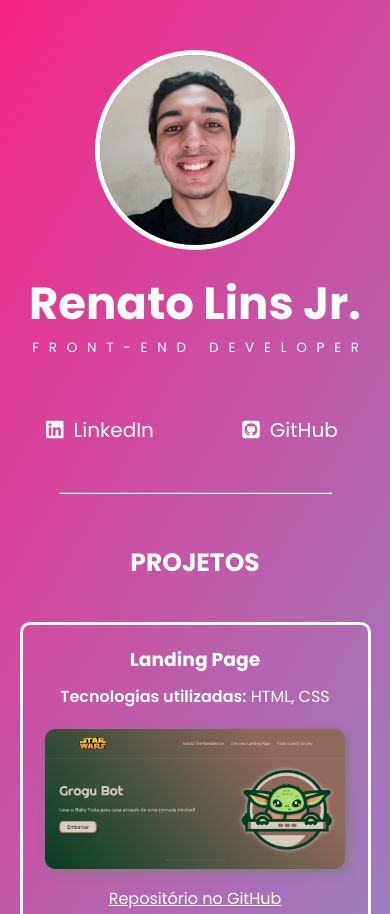
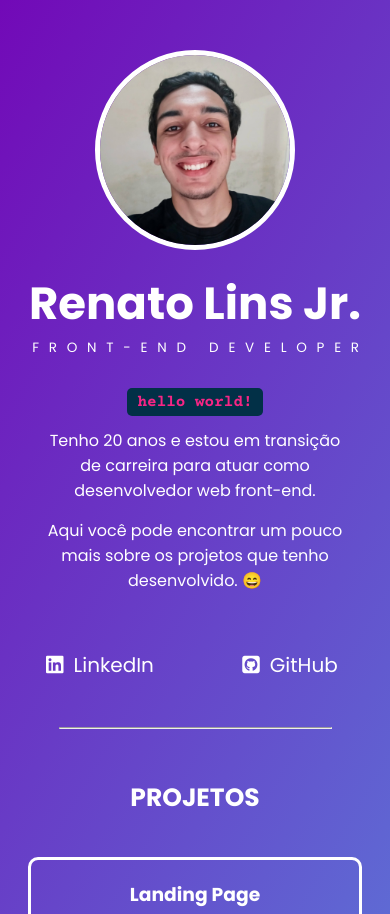
Before and after one commit to jucox/portfolio, a plain HTML site: page index.html in a window 390 px wide. Shown: the top 914 px of the page. Drawn offline with nearby package versions, Linux system fonts and the light colour scheme.

Commit message:
responsiveness fixed

```diff
--- a/index.html
+++ b/index.html
@@ -18,11 +18,11 @@
                     <h3>FRONT-END DEVELOPER</h3>
                 </div>
             </div>
-            <!-- <div class="about">
+            <div class="about">
                 <code>hello world!</code>
                 <p>Tenho 20 anos e estou em transição de carreira para atuar como desenvolvedor web front-end.</p>
-                <p>Aqui você pode encontrar um pouco mais sobre minhas experiências e projetos que tenho desenvolvido</p>
-            </div> -->
+                <p>Aqui você pode encontrar um pouco mais sobre os projetos que tenho desenvolvido. &#128516</p>
+            </div>
             <div class="social-medias">
                 <div>
                     <i class="fa-brands fa-linkedin"></i>
--- a/style.css
+++ b/style.css
@@ -10,7 +10,7 @@
 body {
     width: 100%;
     min-height: 100vh;
-    background: linear-gradient(120deg, #F72585 0%, #4CC9F0 100%);
+    Background: linear-gradient(120deg, #7209b7 0%, #4cc9f0 100%);
     display: flex;
     justify-content: center;
     align-items: center;
@@ -57,10 +57,11 @@ body {
     font-size: 17px;
 }
 
-/* .about {
+.about {
     color: #FFF;
     margin-top: 30px;
     text-align: center;
+    width: 80%;
 }
 
 .about code {
@@ -70,7 +71,12 @@ body {
     background-color: #023047;
     border-radius: 5px;
     padding: 5px 10px;
-} */
+}
+
+.about p {
+    margin-top: 15px;
+    width: 100%;
+}
 
 .social-medias {
     display: flex;
@@ -115,9 +121,8 @@ hr {
     display: flex;
     flex-direction: column;
     align-items: center;
-
     margin: 50px auto;
-    width: 100%;
+    width: 90%;
 }
 
 .projects-section h2 {
@@ -141,16 +146,19 @@ hr {
     gap: 10px;
     border: 3px solid #FFF;
     border-radius: 10px;
-    width: 90%;
+    max-width: 550px;
+    width: 95%;
     padding: 20px;
 }
 
 .project h3 {
     color: #FFF;
+    text-align: center;
 }
 
 .project p {
     color: #FFF;
+    max-width: 500px;
 }
 
 .project p strong {
@@ -158,7 +166,7 @@ hr {
 }
 
 .project img {
-    width: 500px;
+    width: 100%;
     border-radius: 10px;
     margin-top: 10px;
     box-shadow: 3px 3px 10px rgb(126, 126, 126);
```
